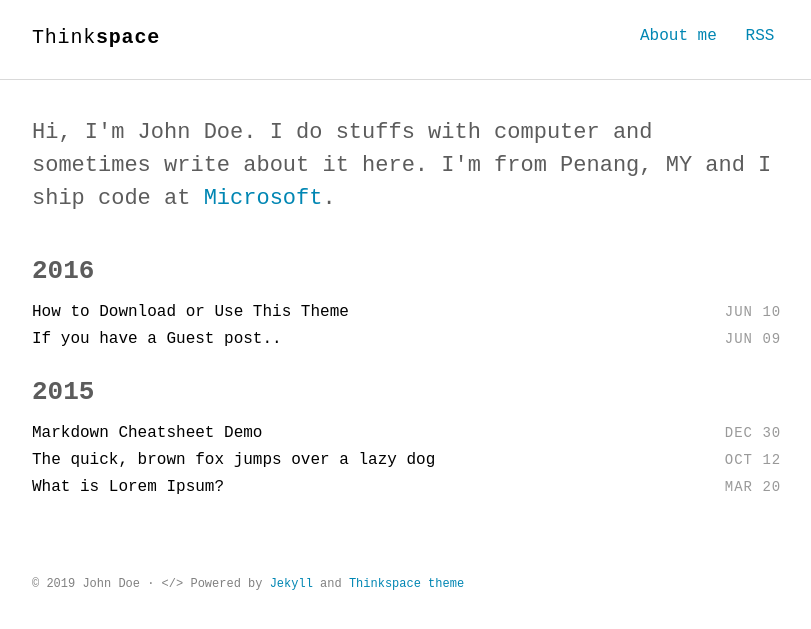
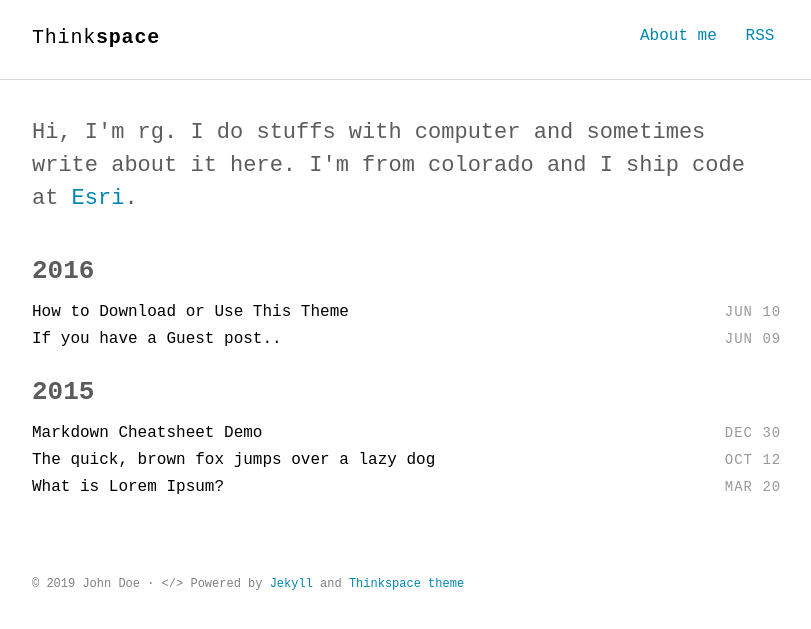
Before and after one commit to rgmaps/rgmaps.github.io, a Jekyll site: the page built from index.html, in a window 1280 px wide. Shown: the top 629 px of the page, without its empty margins (232-1043 px from the left). Built offline with Jekyll 4.4.1, drawn with Linux system fonts in a browser that asks for light colours; some web fonts are replaced.

Commit message:
Update intro.html

```diff
--- a/_includes/intro.html
+++ b/_includes/intro.html
@@ -1,5 +1,5 @@
 <section class="intro">
   <div class="container">
-    <p class="lead">Hi, I'm John Doe. I do stuffs with computer and sometimes write about it here. I'm from Penang, MY and I ship code at <a href="#">Microsoft</a>.</p>
+    <p class="lead">Hi, I'm rg. I do stuffs with computer and sometimes write about it here. I'm from colorado and I ship code at <a href="#">Esri</a>.</p>
   </div>
 </section>
```
